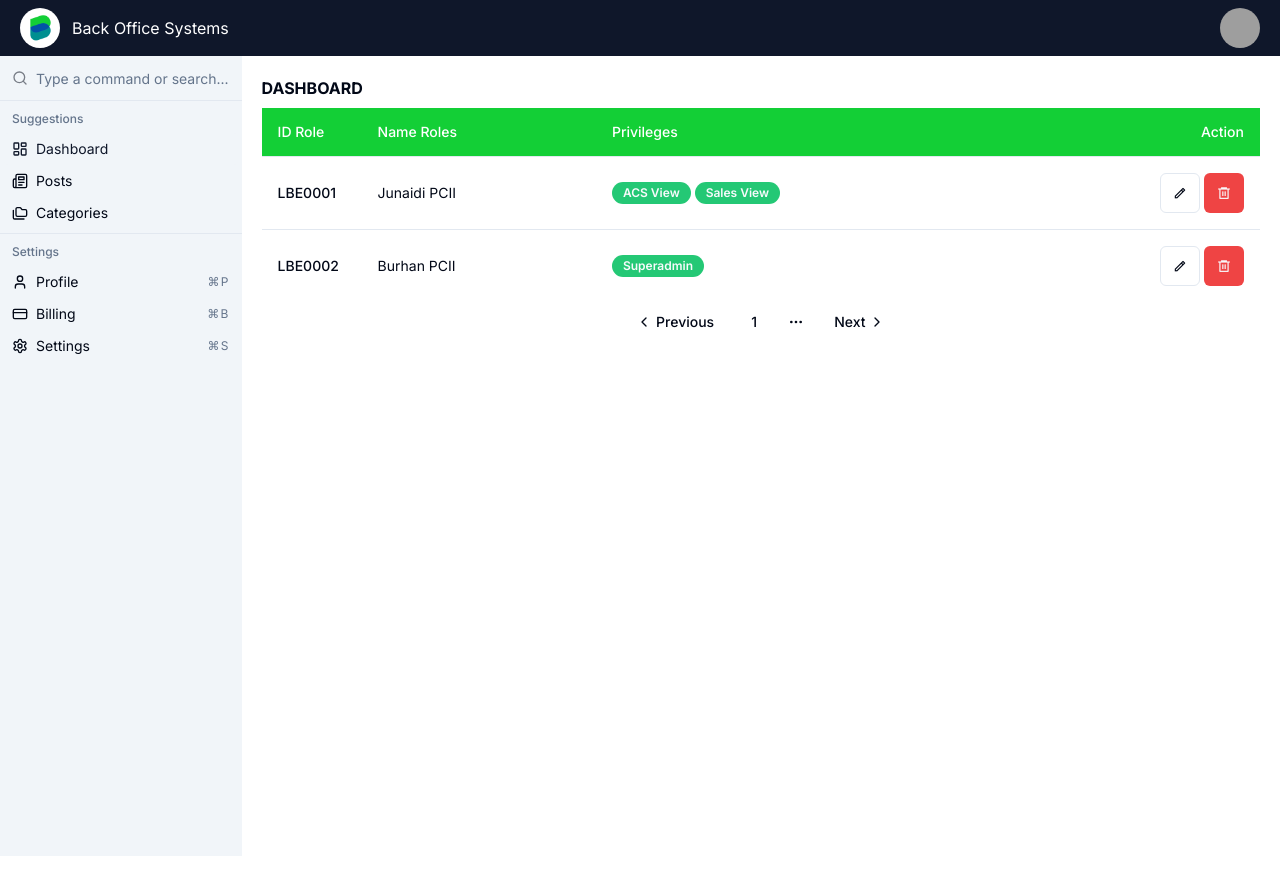
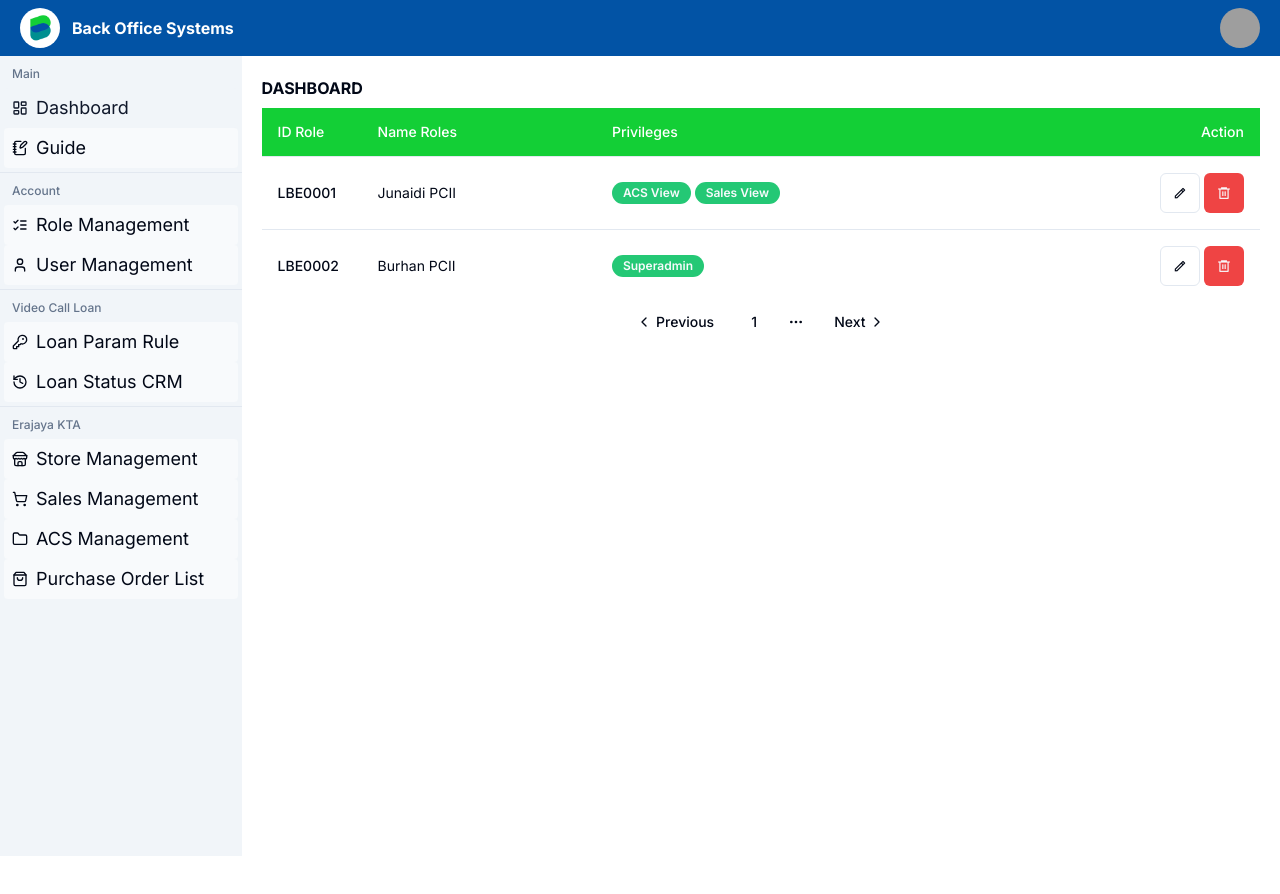
Before and after one commit to endrial/linkboss-next, a Next.js app: page / in a window 1280 px wide. Built offline with nearby package versions, Linux system fonts and the light colour scheme; no server answers; grey boxes are pictures that could not be loaded.

Commit message:
adjust menu

```diff
--- a/app/components/Navbar.tsx
+++ b/app/components/Navbar.tsx
@@ -1,6 +1,5 @@
 import Image from 'next/image'
 import Link from 'next/link'
-import logo from '../assets/logo-lb.png'
 import { Avatar, AvatarFallback, AvatarImage } from '@/components/ui/avatar'
 import {
   DropdownMenu,
@@ -13,7 +12,7 @@ import {
 
 const Navbar = () => {
   return (
-    <div className='bg-primary dark:bg-slate-700 py-2 px-5 flex justify-between text-white'>
+    <div className='bg-[#0253A5] py-2 px-5 flex justify-between text-white'>
       <Link href='/'>
       <div className="flex justify-center items-center">
         <Image
@@ -23,7 +22,7 @@ const Navbar = () => {
           width={40}
           height={40}
         />
-        <h3 className='ml-3'>Back Office Systems</h3>
+        <h3 className='ml-3 font-bold'>Back Office Systems</h3>
         </div>
       </Link>
 
@@ -41,6 +40,9 @@ const Navbar = () => {
             <Link href='/profile'>Profile</Link>
           </DropdownMenuItem>
           <DropdownMenuItem>
+            <Link href='/setting'>Setting</Link>
+          </DropdownMenuItem>
+          <DropdownMenuItem>
             <Link href='/auth'>Logout</Link>
           </DropdownMenuItem>
         </DropdownMenuContent>
--- a/app/components/Sidebar.tsx
+++ b/app/components/Sidebar.tsx
@@ -1,60 +1,77 @@
 import {
     Command,
-    CommandDialog,
-    CommandEmpty,
     CommandGroup,
-    CommandInput,
     CommandItem,
     CommandList,
     CommandSeparator,
-    CommandShortcut,
   } from '@/components/ui/command'
   import {
+    ListChecks,
+    KeyRound,
+    History,
+    User,
+    Store,
+    ShoppingCart,
+    ShoppingBag,
+    Folder,
     LayoutDashboard,
-    Newspaper,
-    Folders,
-    CreditCard,
-    Settings,
-    User,
+    NotebookPen,
   } from 'lucide-react'
   import Link from 'next/link'
 
   const Sidebar = () => {
     return (
       <Command className='rounded-none bg-secondary'>
-        <CommandInput placeholder='Type a command or search...' />
         <CommandList>
-          <CommandEmpty>No results found.</CommandEmpty>
-          <CommandGroup heading='Suggestions'>
+          <CommandGroup heading="Main">
             <CommandItem>
               <LayoutDashboard className='w-4 h-4 mr-2' />
-              <Link href='/'>Dashboard</Link>
+              <Link className='text-lg' href='/'>Dashboard</Link>
             </CommandItem>
             <CommandItem>
-              <Newspaper className='w-4 h-4 mr-2' />
-              <Link href='/posts'>Posts</Link>
-            </CommandItem>
-            <CommandItem>
-              <Folders className='w-4 h-4 mr-2' />
-              <Link href='#'>Categories</Link>
+              <NotebookPen className='w-4 h-4 mr-2' />
+              <Link className='text-lg' href='/'>Guide</Link>
             </CommandItem>
           </CommandGroup>
           <CommandSeparator />
-          <CommandGroup heading='Settings'>
+          <CommandGroup heading="Account">
+            <CommandItem>
+              <ListChecks className='w-4 h-4 mr-2' />
+              <Link className='text-lg' href='/'>Role Management</Link>
+            </CommandItem>
             <CommandItem>
               <User className='w-4 h-4 mr-2' />
-              <span>Profile</span>
-              <CommandShortcut>⌘P</CommandShortcut>
+              <Link className='text-lg' href='/posts'>User Management</Link>
+            </CommandItem>
+          </CommandGroup>
+          <CommandSeparator />
+          <CommandGroup heading='Video Call Loan'>
+            <CommandItem>
+              <KeyRound className='w-4 h-4 mr-2' />
+              <Link className='text-lg' href='/'>Loan Param Rule</Link>
             </CommandItem>
             <CommandItem>
-              <CreditCard className='w-4 h-4 mr-2' />
-              <span>Billing</span>
-              <CommandShortcut>⌘B</CommandShortcut>
+              <History className='w-4 h-4 mr-2' />
+              <Link className='text-lg' href='/posts'>Loan Status CRM</Link>
+            </CommandItem>
+          </CommandGroup>
+          <CommandSeparator />
+          <CommandGroup heading='Erajaya KTA'>
+            <CommandItem>
+              <Store className='w-4 h-4 mr-2' />
+              <Link className='text-lg' href='/'>Store Management</Link>
             </CommandItem>
             <CommandItem>
-              <Settings className='w-4 h-4 mr-2' />
-              <span>Settings</span>
-              <CommandShortcut>⌘S</CommandShortcut>
+              <ShoppingCart className='w-4 h-4 mr-2' />
+              <Link className='text-lg' href='/posts'>Sales Management</Link>
+            </CommandItem>
+            <CommandItem>
+              <Folder className='w-4 h-4 mr-2' />
+              <Link className='text-lg' href='/'>ACS Management</Link>
+            </CommandItem>
+            <CommandItem>
+              <ShoppingBag className='w-4 h-4 mr-2' />
+              <Link className='text-lg' href='/posts'>Purchase Order List</Link>
             </CommandItem>
           </CommandGroup>
         </CommandList>
--- a/components/ui/command.tsx
+++ b/components/ui/command.tsx
@@ -62,7 +62,7 @@ const CommandList = React.forwardRef<
 >(({ className, ...props }, ref) => (
   <CommandPrimitive.List
     ref={ref}
-    className={cn("max-h-[300px] overflow-y-auto overflow-x-hidden", className)}
+    className={cn("max-h-full overflow-y-auto overflow-x-hidden", className)}
     {...props}
   />
 ))
@@ -110,14 +110,14 @@ const CommandSeparator = React.forwardRef<
 ))
 CommandSeparator.displayName = CommandPrimitive.Separator.displayName
 
-const CommandItem = React.forwardRef<
+const  CommandItem = React.forwardRef<
   React.ElementRef<typeof CommandPrimitive.Item>,
   React.ComponentPropsWithoutRef<typeof CommandPrimitive.Item>
 >(({ className, ...props }, ref) => (
   <CommandPrimitive.Item
     ref={ref}
     className={cn(
-      "relative flex cursor-default select-none items-center rounded-sm px-2 py-1.5 text-sm outline-none data-[disabled=true]:pointer-events-none data-[selected=true]:bg-accent data-[selected=true]:text-accent-foreground data-[disabled=true]:opacity-50",
+      "relative flex cursor-default select-none items-center rounded-sm px-2 py-1.5 text-sm outline-none data-[disabled=true]:pointer-events-none data-[selected=true]:bg-accent data-[selected=true]:text-accent-foreground data-[disabled=true]:opacity-50 bg-slate-50 hover:bg-green-700",
       className
     )}
     {...props}
```
